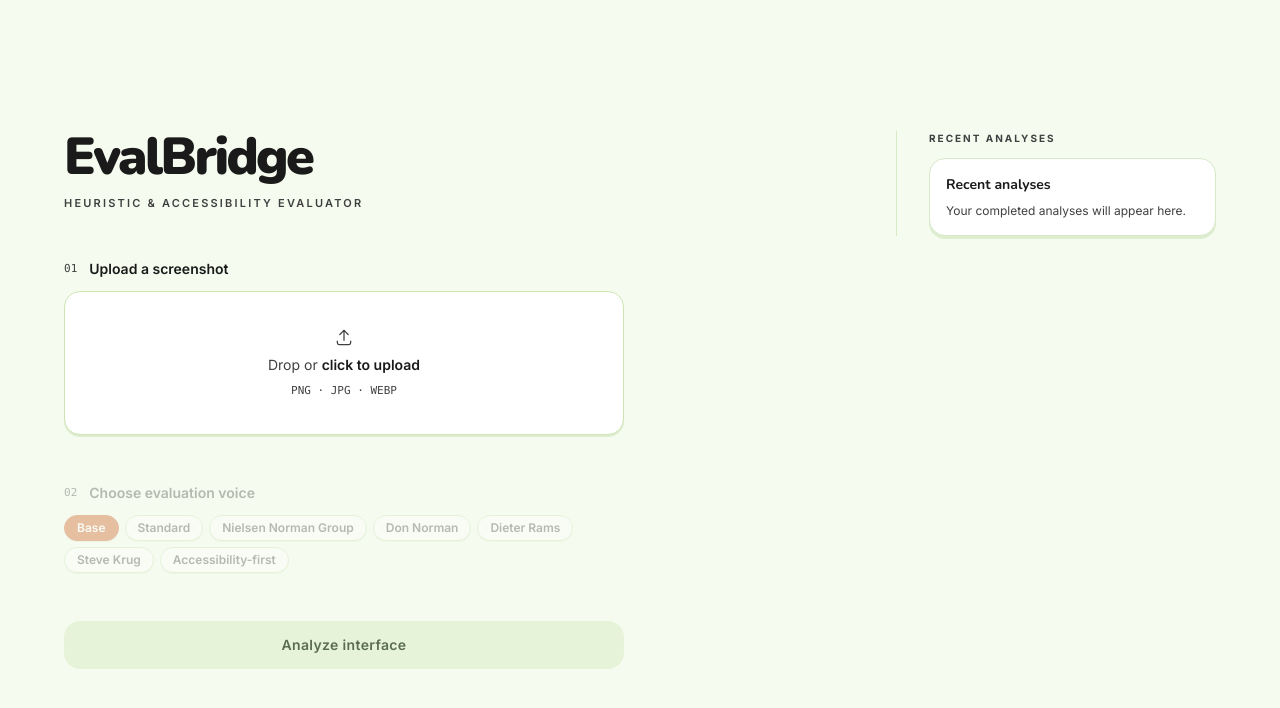
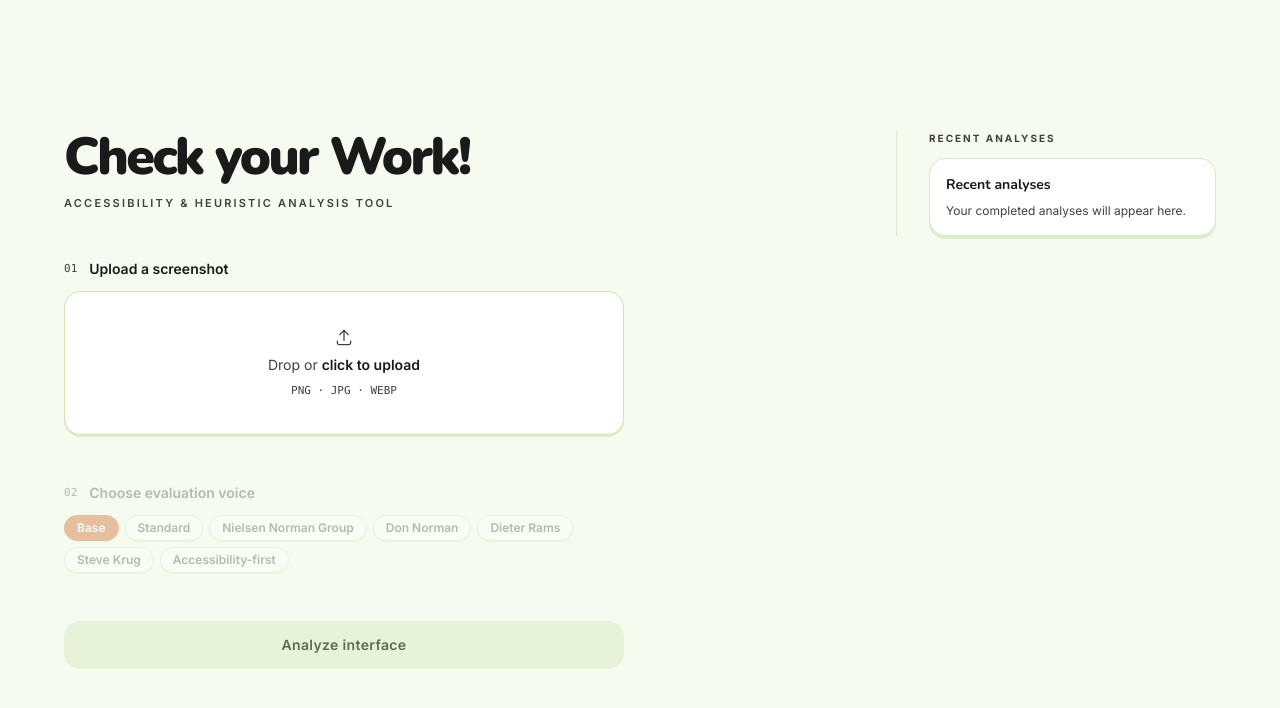
Before and after one commit to nicrod97/hcde530, a React (Vite) app in the folder MP2/: page / in a window 1280 px wide. Shown: the top 708 px of the page. Built offline with nearby package versions, Linux system fonts and the light colour scheme.

Commit message:
made changes to the name

```diff
--- a/MP2/index.html
+++ b/MP2/index.html
@@ -4,7 +4,7 @@
     <meta charset="UTF-8" />
     <link rel="icon" type="image/svg+xml" href="/favicon.svg" />
     <meta name="viewport" content="width=device-width, initial-scale=1.0" />
-    <title>EvalBridge — UX Evaluation Tool</title>
+    <title>Check your Work! — Accessibility &amp; Heuristic Analysis Tool</title>
     <link rel="preconnect" href="https://fonts.googleapis.com" />
     <link rel="preconnect" href="https://fonts.gstatic.com" crossorigin />
     <link href="https://fonts.googleapis.com/css2?family=Inter:wght@400;500;600;700;800;900&family=Nunito:wght@600;700;800;900&display=swap" rel="stylesheet" />
--- a/MP2/src/components/LandingPage.jsx
+++ b/MP2/src/components/LandingPage.jsx
@@ -66,10 +66,10 @@ export default function LandingPage({
         {/* Wordmark */}
         <div>
           <h1 className="text-[52px] font-black tracking-tighter text-[var(--color-text-primary)] leading-none">
-            EvalBridge
+            Check your Work!
           </h1>
           <p className="text-[11px] font-semibold tracking-[0.2em] uppercase text-[var(--color-text-muted)] mt-3">
-            Heuristic &amp; accessibility evaluator
+            Accessibility &amp; heuristic analysis tool
           </p>
         </div>
 
```
